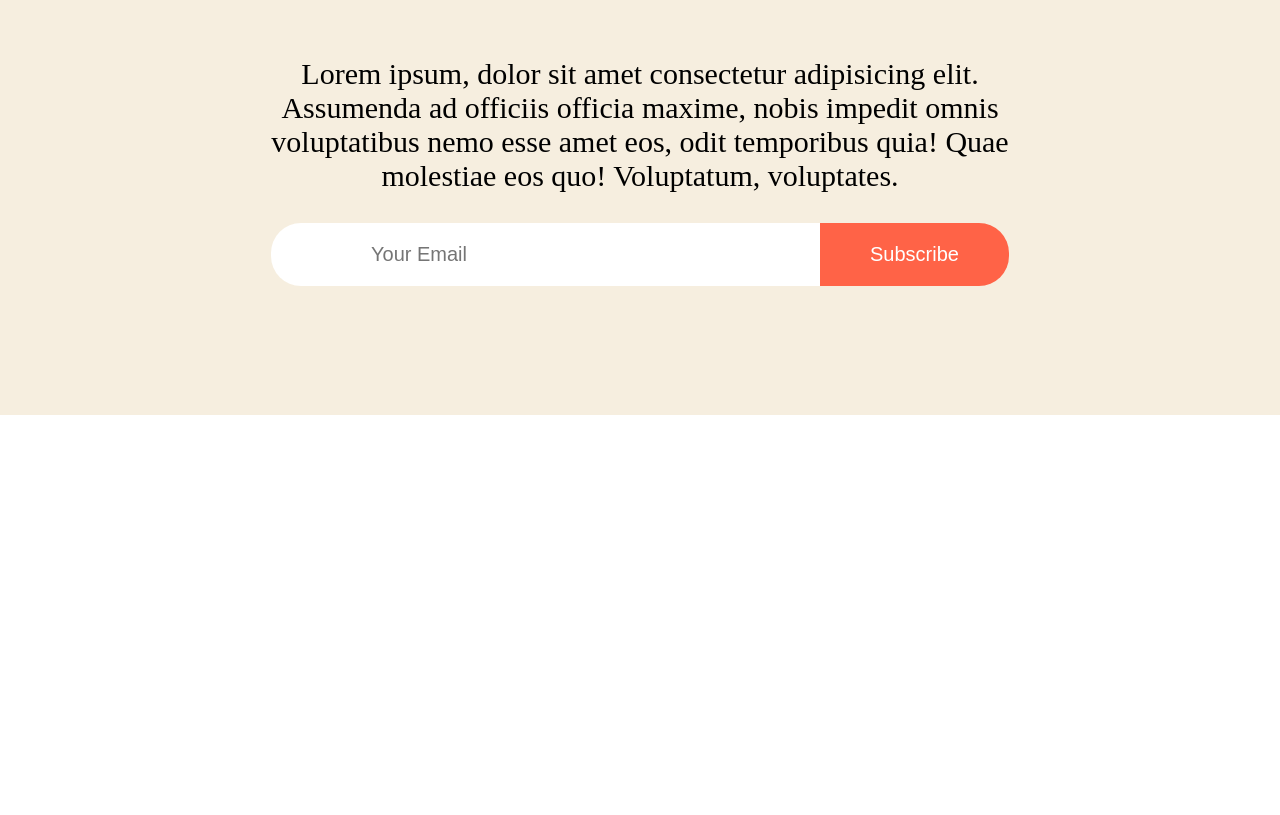
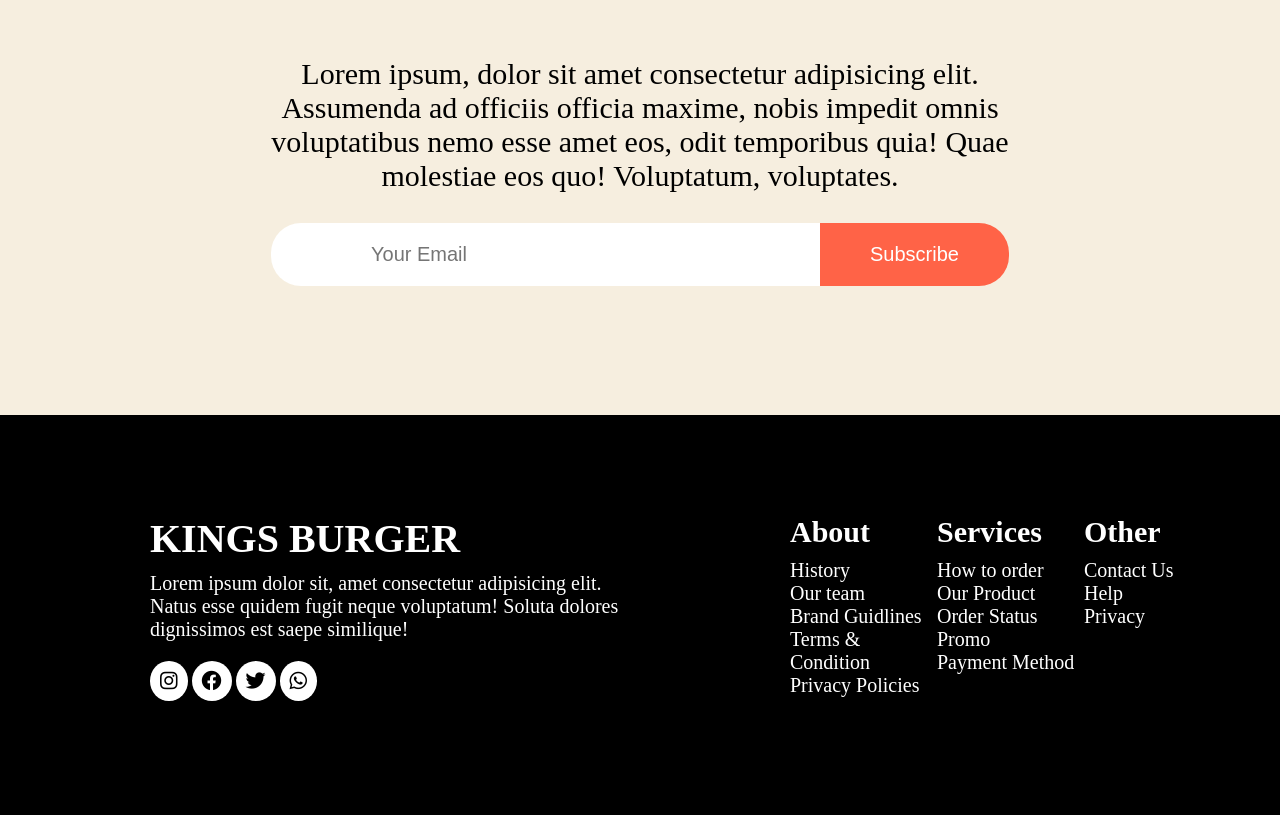
Before and after one commit to sowmitraguho/burger-website, a plain HTML site: page index.html in a window 1280 px wide. Shown: the part 6785-7600 px from the top of the page. Before the commit the page ends 7200 px from the top, so only its background shows below. Drawn offline with Linux system fonts and the light colour scheme.

Commit message:
all finished

```diff
--- a/index.html
+++ b/index.html
@@ -5,6 +5,7 @@
     <meta http-equiv="X-UA-Compatible" content="IE=edge">
     <meta name="viewport" content="width=device-width, initial-scale=1.0">
     <title>Burger Website</title>
+    <link rel="stylesheet" href="https://cdnjs.cloudflare.com/ajax/libs/font-awesome/6.1.1/css/all.min.css" integrity="sha512-KfkfwYDsLkIlwQp6LFnl8zNdLGxu9YAA1QvwINks4PhcElQSvqcyVLLD9aMhXd13uQjoXtEKNosOWaZqXgel0g==" crossorigin="anonymous" referrerpolicy="no-referrer" />
     <link rel="stylesheet" href="style.css">
 </head>
 <body>
@@ -15,11 +16,11 @@
             </div>
             <div class="nav-bar">
                 <ul>
-                    <li><a href="">Home</a></li>
-                    <li><a href="">Product</a></li>
-                    <li><a href="">Promo</a></li>
-                    <li><a href="">About</a></li>
-                    <li><a href="">Contact</a></li>
+                    <li><a href="#">Home</a></li>
+                    <li><a href="#">Product</a></li>
+                    <li><a href="#">Promo</a></li>
+                    <li><a href="#">About</a></li>
+                    <li><a href="#">Contact</a></li>
                 </ul>
             </div>
         </nav>
@@ -150,6 +151,50 @@
                 </form>
             </div>
         </section>
+        <footer>
+            <div class="footer-section">
+                <div class="footer-left w-50">
+                    <h3>Kings Burger</h3>
+                    <p>Lorem ipsum dolor sit, amet consectetur adipisicing elit. Natus esse quidem fugit neque voluptatum! Soluta dolores dignissimos est saepe similique!</p>
+                    <div class="social-link">
+                        <i class="fa-brands fa-instagram"></i>
+                        <i class="fa-brands fa-facebook"></i>
+                        <i class="fa-brands fa-twitter"></i>
+                        <i class="fa-brands fa-whatsapp"></i>
+                    </div>
+                </div>
+                <div class="footer-right w-50">
+                    <div class="w-30 about right">
+                        <h4>About</h4>
+                        <ul>
+                            <li><a href="#">History</a></li>
+                            <li><a href="#">Our team</a></li>
+                            <li><a href="#">Brand Guidlines</a></li>
+                            <li><a href="#">Terms & Condition</a></li>
+                            <li><a href="#">Privacy Policies</a></li>
+                        </ul>
+                    </div>
+                    <div class="services w-30 right">
+                        <h4>Services</h4>
+                        <ul>
+                            <li><a href="#">How to order</a></li>
+                            <li><a href="#">Our Product</a></li>
+                            <li><a href="#">Order Status</a></li>
+                            <li><a href="#">Promo</a></li>
+                            <li><a href="#">Payment Method</a></li>
+                        </ul>
+                    </div>
+                    <div class="other w-30 right">
+                        <h4>Other</h4>
+                        <ul>
+                            <li><a href="#">Contact Us</a></li>
+                            <li><a href="#">Help</a></li>
+                            <li><a href="#">Privacy</a></li>
+                        </ul>
+                    </div>
+                </div>
+            </div>
+        </footer>
     </main>
 </body>
 </html>
--- a/style.css
+++ b/style.css
@@ -1,6 +1,12 @@
 *{
     margin: 0;
     padding: 0;
+}
+.w-50{
+    width: 50%;
+}
+.w-30 {
+    width: 30%;
 }
 header{
     background-image: url("images/bg1.png") ;
@@ -28,7 +34,7 @@ ul{
     list-style: none;
 
 }
-ul li a{
+.nav-bar ul li a{
     text-decoration: none;
     margin: 10px;
     padding: 10px 30px;
@@ -110,9 +116,7 @@ ul li a{
     background-color: tomato;
     display: flex;
 }
-.w-50{
-    width: 50%;
-}
+
 .burger-img {
     text-align: center;
     margin-top: 200px;
@@ -311,3 +315,48 @@ ul li a{
     border: 0px;
     font-size: 20px;
 }
+footer{
+    height: 400px;
+    background-color: black;
+    color: white;
+}
+.footer-section{
+    padding-top: 100px;
+    display: flex;
+}
+.footer-left{
+    padding-left: 150px;
+    padding-right: 100px;
+}
+.footer-left h3{
+    font-size: 40px;
+    margin-bottom: 10px;
+    text-transform: uppercase;
+}
+.footer-left p{
+    font-size: 20px;
+    margin-bottom: 20px;
+}
+.fa-brands {
+    padding: 10px;
+    font-size: 20px;
+    background-color: white;
+    color: black;
+    border-radius: 50%;
+}
+.footer-right{
+    padding-left: 50px;
+    display: flex;
+}
+.footer-right h4{
+    font-size: 30px;
+    margin-bottom: 10px;
+}
+.footer-right ul{
+    display: block;
+}
+.footer-right ul li a{
+    text-decoration: none;
+    font-size: 20px;
+    color: white;
+}
```
